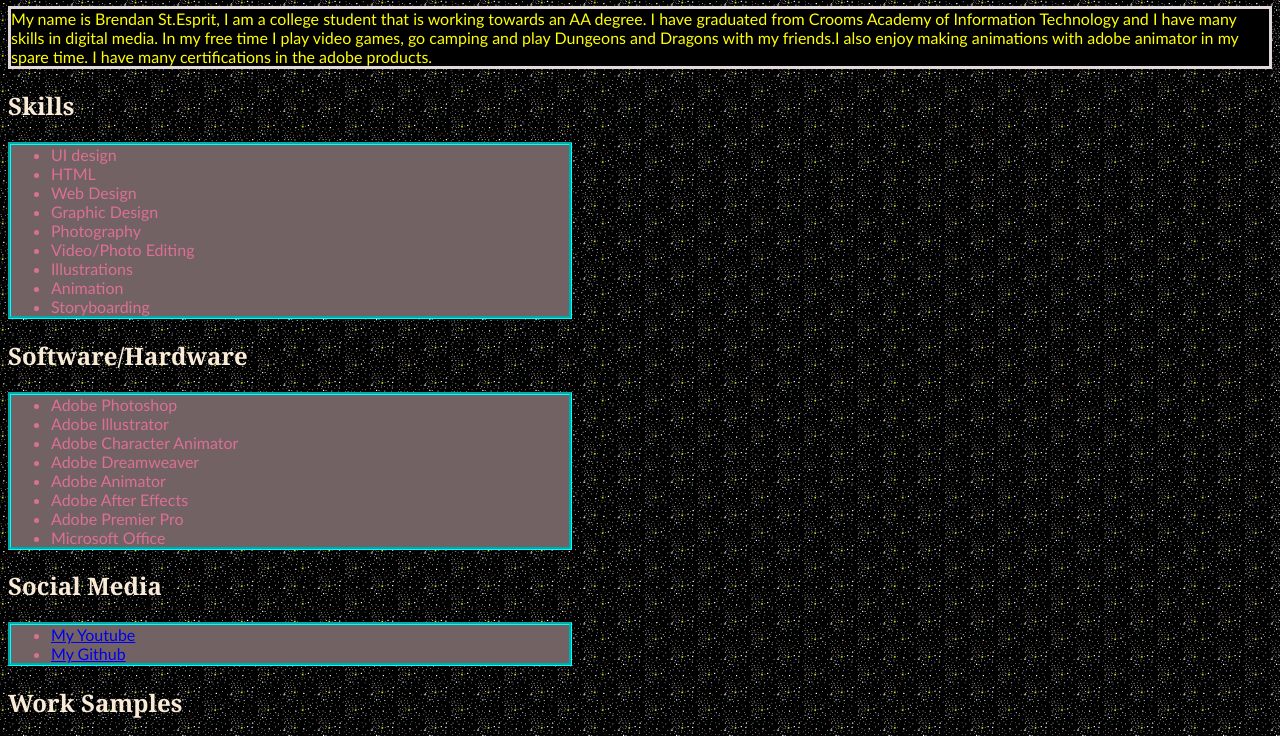
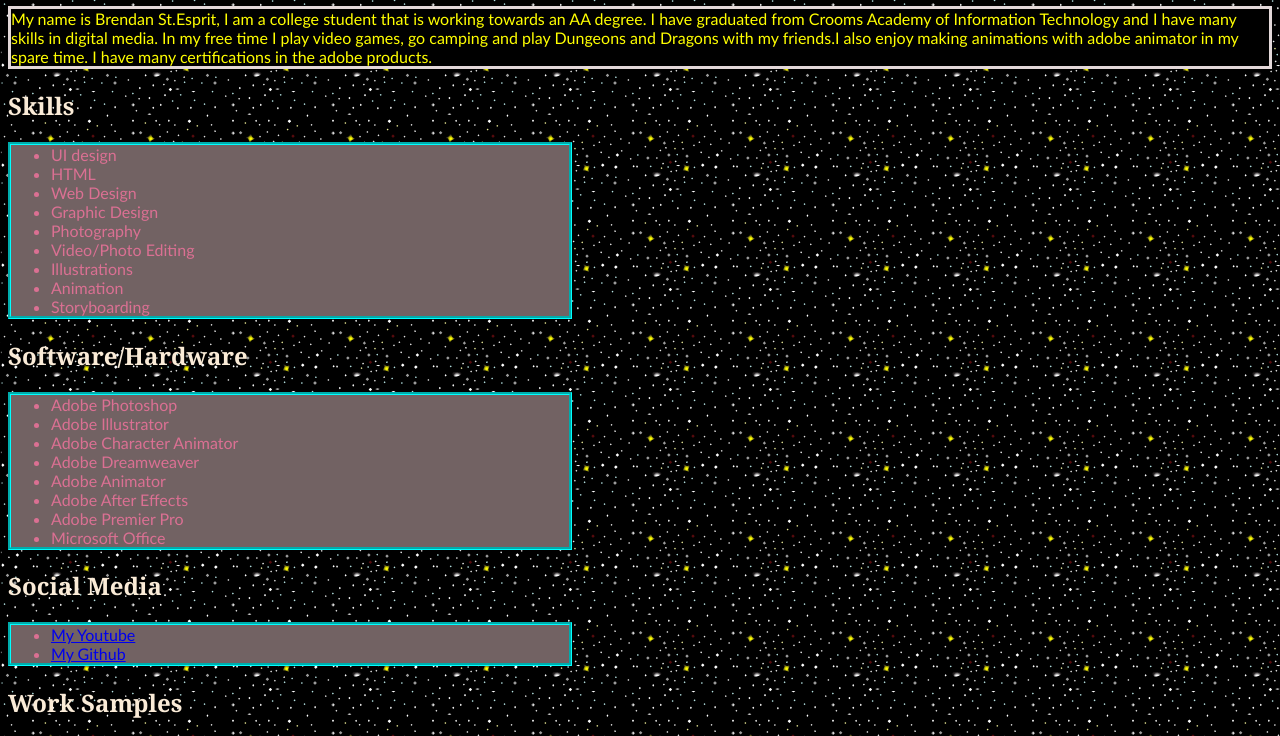
Before and after one commit to BrendanStEsprit/fid, a plain HTML site: page resume/index.html in a window 1280 px wide. Shown: the part 80-816 px from the top of the page. Drawn offline with Linux system fonts and the light colour scheme.

Commit message:
Add files via upload

```diff
--- a/resume/index.html
+++ b/resume/index.html
@@ -5,7 +5,7 @@
 <title>index.html</title>
 <style>
 body {
-  background-image: url('space_pattern2.png'); background-color: black
+  background-image: url('space pattern.png'); background-color: black
 }
 	p {color: yellow; background: black; border-style: solid; border-color:#E3D8D9; font-family: "Gill Sans", "Gill Sans MT", "Myriad Pro", "DejaVu Sans Condensed", Helvetica, Arial, "sans-serif"}
 	h1 {color: oldlace; font-family: Cambria, "Hoefler Text", "Liberation Serif", Times, "Times New Roman", "serif"}
```
